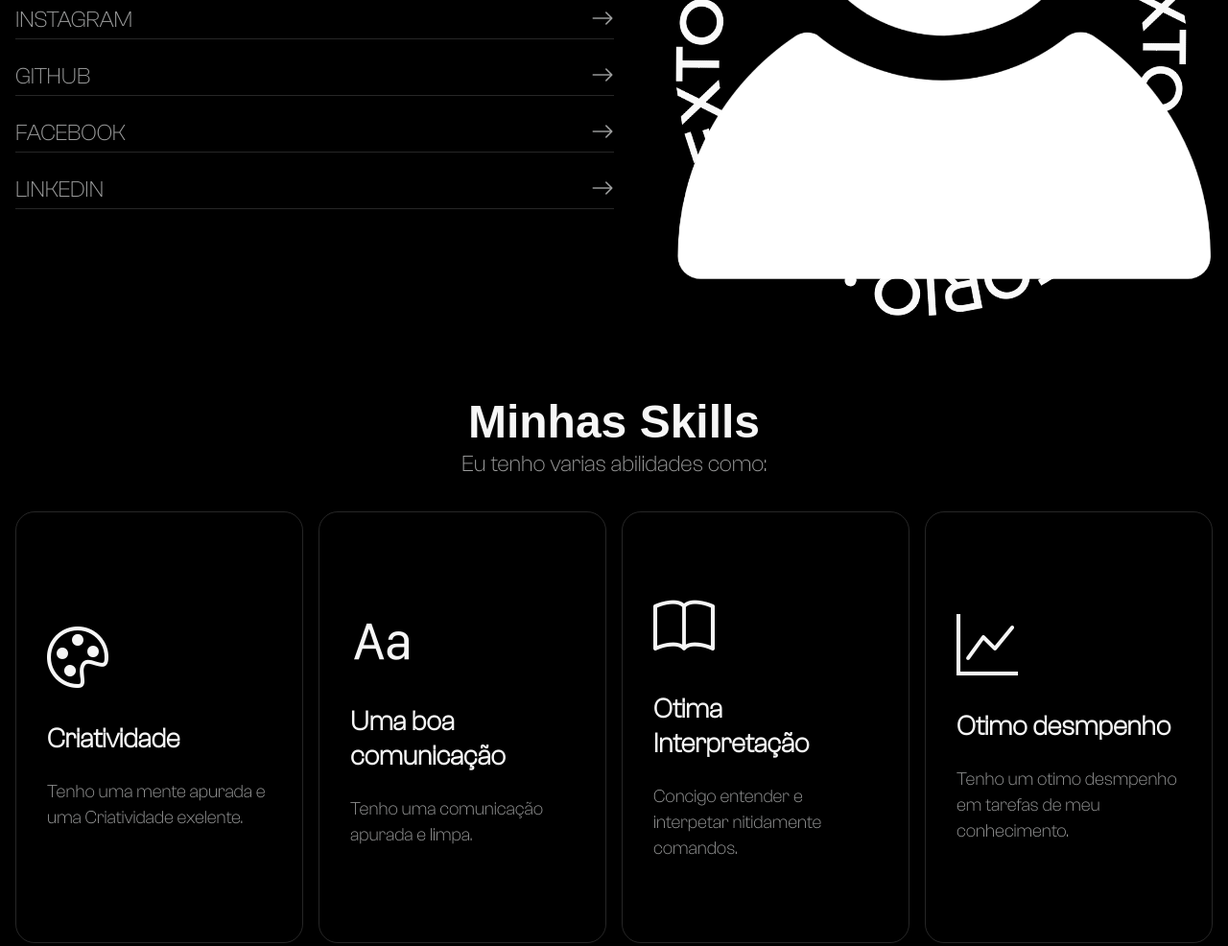
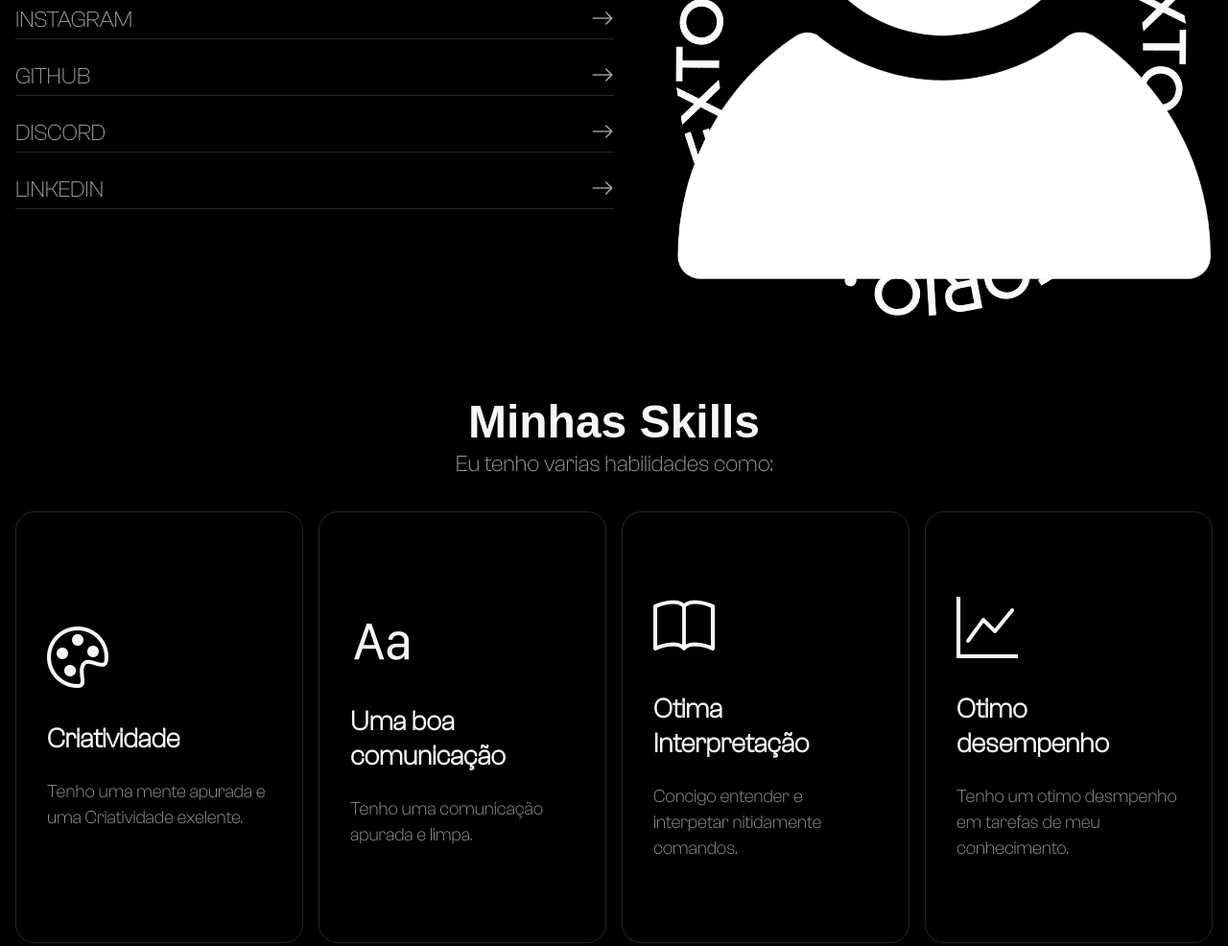
Before and after one commit to hugozz26/portifolio, a plain HTML site: page index.html in a window 1280 px wide. Shown: the part 1300-2286 px from the top of the page at 96% size. Drawn offline with nearby package versions, Linux system fonts and the light colour scheme; a web font is replaced by a local one.

Commit message:
Update index.html

```diff
--- a/index.html
+++ b/index.html
@@ -116,9 +116,9 @@
                             <p>Atualmente, estou focado em aprimorar minhas habilidades e construir projetos interessantes que me ajudem a crescer como desenvolvedor.</p>
                         </div>
                         <div class="redes-sociais">
-                            <a href="#">INSTAGRAM<i class="bi bi-arrow-right"></i></a>
-                            <a href="#">GITHUB<i class="bi bi-arrow-right"></i></a>
-                            <a href="#">FACEBOOK<i class="bi bi-arrow-right"></i></a>
+                            <a href="https://www.instagram.com/hugo.souzacrispim?igsh=eDdzZ20waGx5bTNs">INSTAGRAM<i class="bi bi-arrow-right"></i></a>
+                            <a href="https://github.com/hugozz26">GITHUB<i class="bi bi-arrow-right"></i></a>
+                            <a href="https://discord.gg/VnmkWEak">DISCORD<i class="bi bi-arrow-right"></i></a>
                             <a href="#">LINKEDIN<i class="bi bi-arrow-right"></i></a>
                         </div>
                     </div>
@@ -141,7 +141,7 @@
                 <div class="headline-skills">
                     <div class="text-headline-skills" data-aos="fade-up" data-aos-delay="200" data-aos-duration="1000">
                         <h2>Minhas Skills</h2>
-                        <p>Eu tenho varias abilidades como:</p>
+                        <p>Eu tenho varias habilidades como:</p>
                     </div>
                 </div>
                 <div class="conteudo-skills">
@@ -162,7 +162,7 @@
                     </div>
                     <div class="box-skills" data-aos="fade-up" data-aos-delay="600" data-aos-duration="1000">
                         <i class="bi bi-graph-up"></i>
-                        <h3>Otimo desmpenho</h3>
+                        <h3>Otimo desempenho</h3>
                         <p>Tenho um otimo desmpenho em tarefas de meu conhecimento.</p>
                     </div>
                 </div>
```
